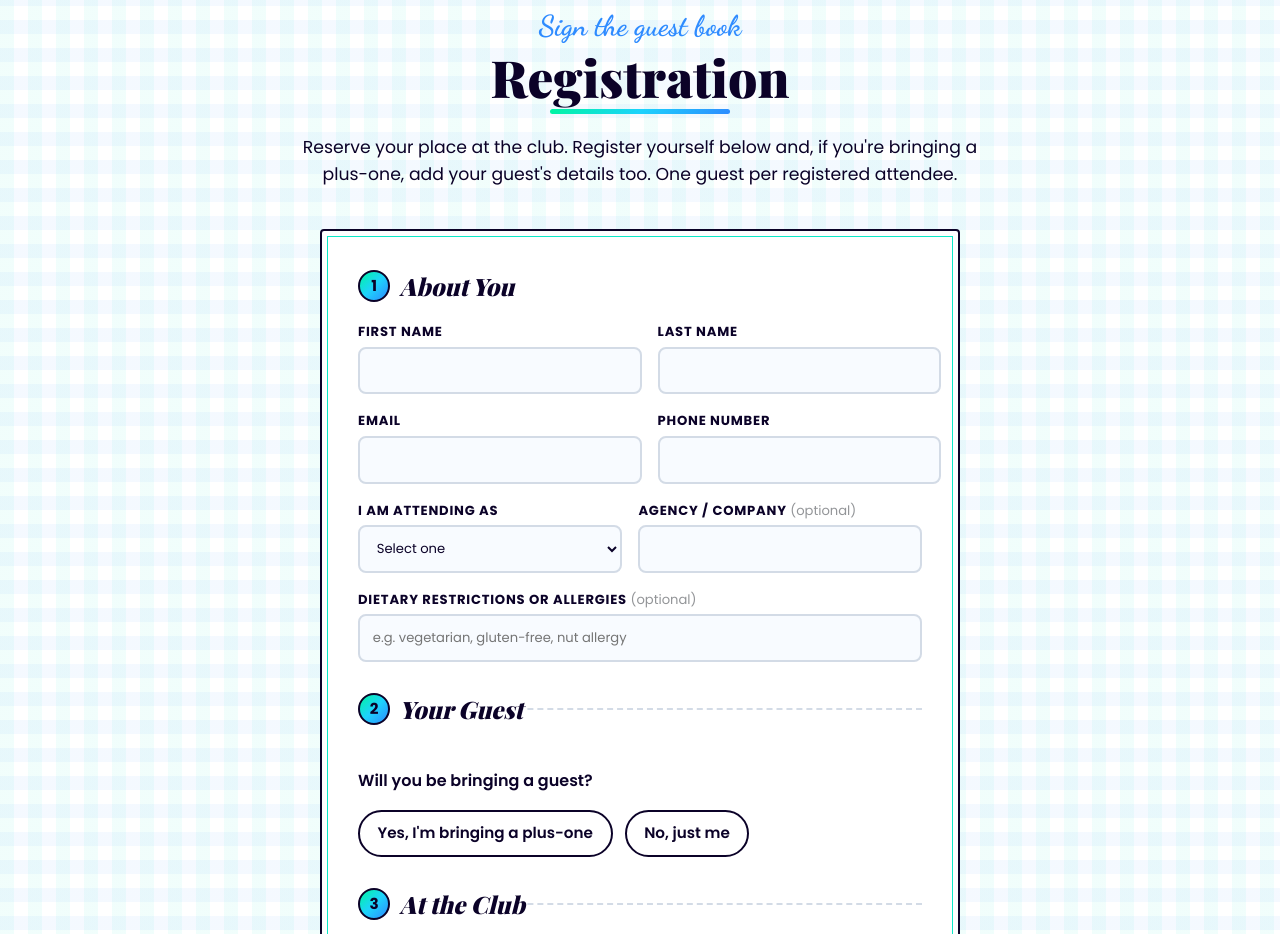
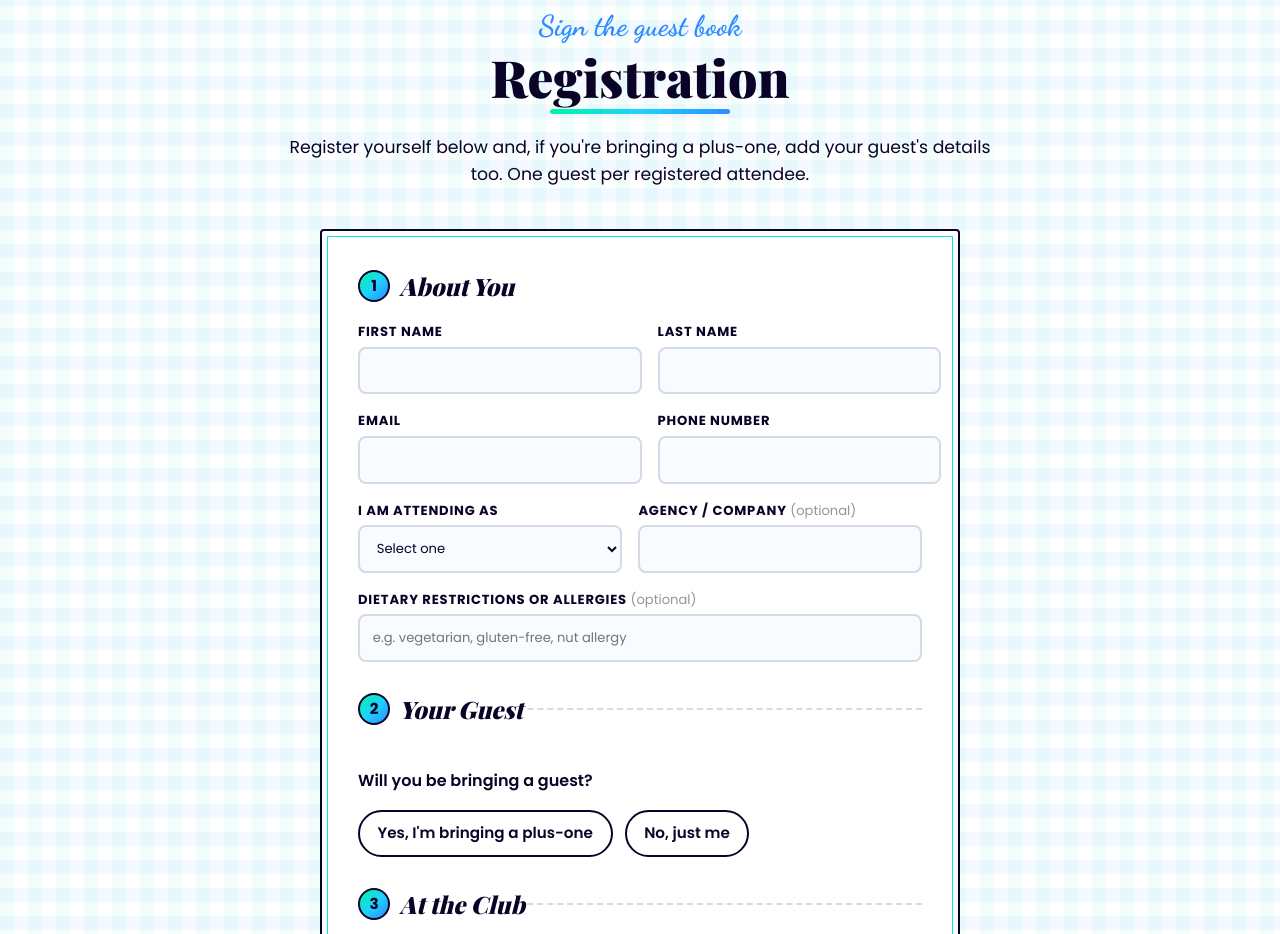
Before and after one commit to BernardTeamCerium/aefholidaypartyregistration, a plain HTML site: page index.html in a window 1280 px wide. Shown: the part 1156-2090 px from the top of the page. Drawn offline with nearby package versions, Linux system fonts and the light colour scheme; a web font is replaced by a local one.

Commit message:
Remove 'Reserve your place at the club' from registration intro
Co-Authored-By: Claude Opus 5.5 <noreply@anthropic.com>
Claude-Session: https://claude.ai/code/session_01AfSnNCPdtLhCeSaTf1AWTL

```diff
--- a/index.html
+++ b/index.html
@@ -70,7 +70,7 @@
     <!-- REGISTRATION -->
     <section id="register" class="section">
       <h2 class="section__title"><small>Sign the guest book</small><span>Registration</span></h2>
-      <p class="section__lead">Reserve your place at the club. Register yourself below and, if you're bringing a plus-one, add your guest's details too. One guest per registered attendee.</p>
+      <p class="section__lead">Register yourself below and, if you're bringing a plus-one, add your guest's details too. One guest per registered attendee.</p>
 
       <form action="/" class="form form--narrow reg" id="reg-form" method="POST" name="holiday-party-registration" data-netlify="true" netlify-honeypot="bot-field" novalidate>
         <input type="hidden" name="form-name" value="holiday-party-registration">
```
